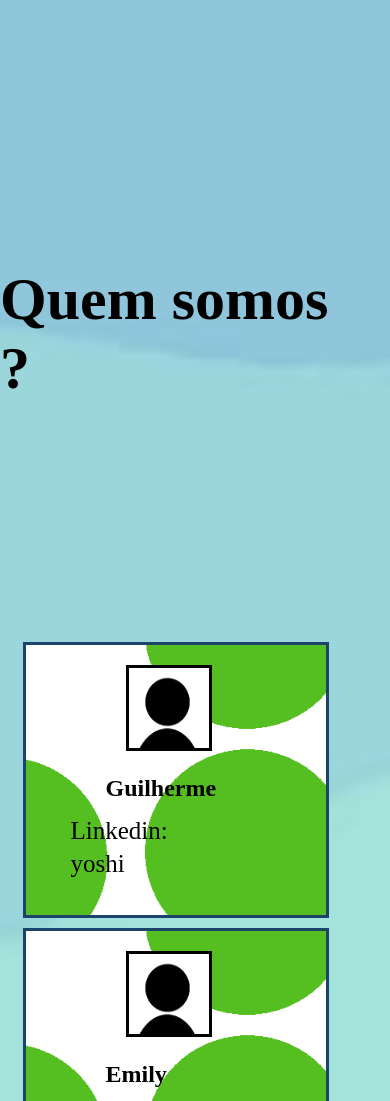
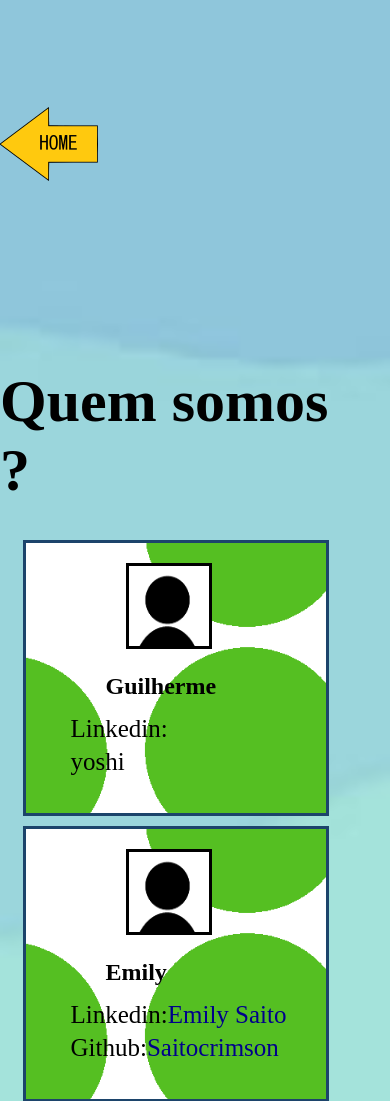
Before and after one commit to Saitocrimson/webYoshi, a PHP site: page /quem_somos.html in a window 390 px wide. Shown: the top 1101 px of the page. Run offline with PHP 8.4, Linux system fonts and the light colour scheme.

Commit message:
Update style2.css

```diff
--- a/Css/style2.css
+++ b/Css/style2.css
@@ -54,7 +54,12 @@ h1 {
     font-size: 80px;
     margin: 0px;
 }
+#seta_home{
+        position: absolute;
+        top:0px;
+        left:0px;
 
+ }
 h2 {
     margin: 20px;
 }
@@ -84,7 +89,12 @@ a:hover {
         font-size: 65px;
         margin: 30px;
     }
+  #seta_home{
+        position: absolute;
+        top:50px;
+        left: -45px;
 
+    }
     #container {
         display: flex;
         flex-direction: column;
```
